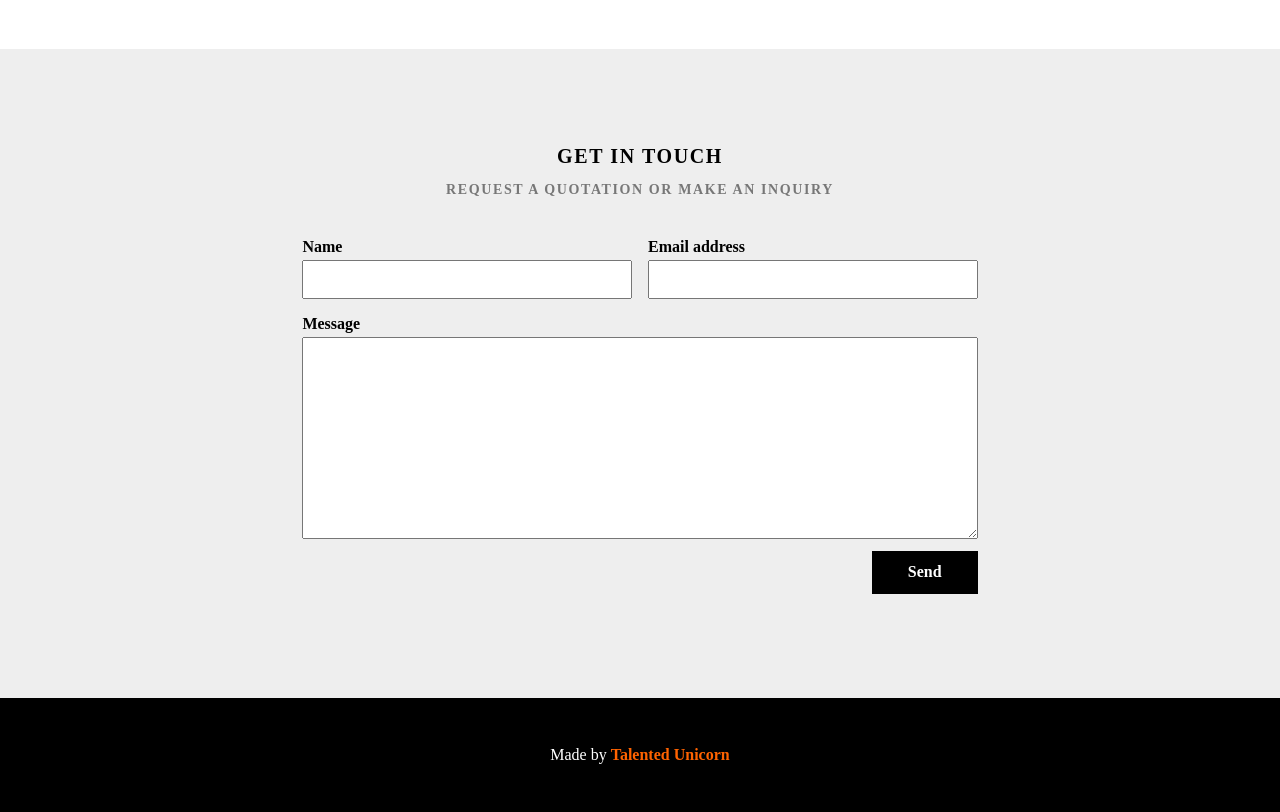
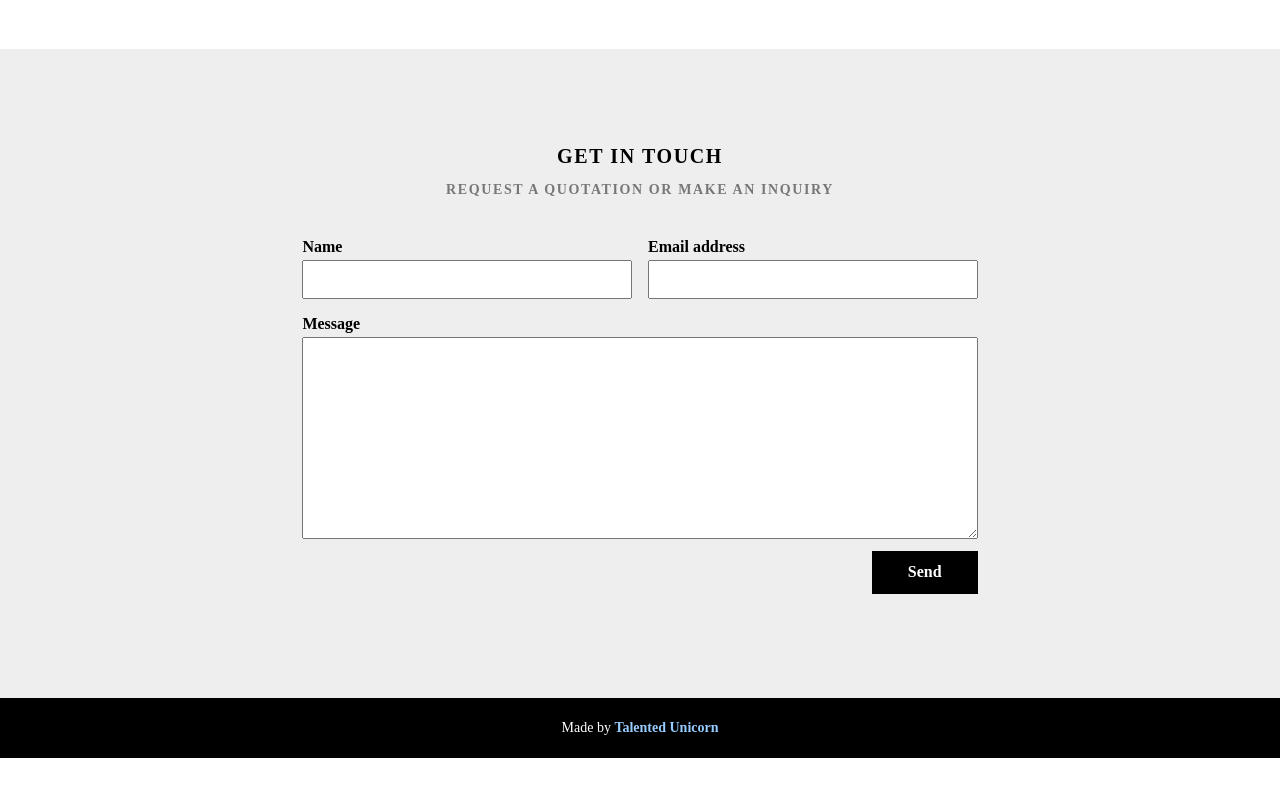
Before and after one commit to talentedunicorn/artist, a website: page index.html in a window 1280 px wide. Shown: the part 1970-2782 px from the top of the page. After the commit the page ends 2728 px from the top, so only its background shows below. Drawn offline with nearby package versions, Linux system fonts and the light colour scheme.

Commit message:
Reduced footer spacing and font size

```diff
--- a/index.html
+++ b/index.html
@@ -80,8 +80,8 @@
   </section>
 
   <footer class="bg-black white overflow-auto">
-    <div class="ph3 pv4 w-70-l center">
-        <p class="tc">Made by <a class="link b orange" target="_blank" href="http://talentedunicorn.com">Talented Unicorn</a></p>
+    <div class="ph3 pv2 w-70-l center f6">
+        <p class="tc">Made by <a class="link b light-blue" target="_blank" href="http://talentedunicorn.com">Talented Unicorn</a></p>
     </div>
   </footer>
 
```
